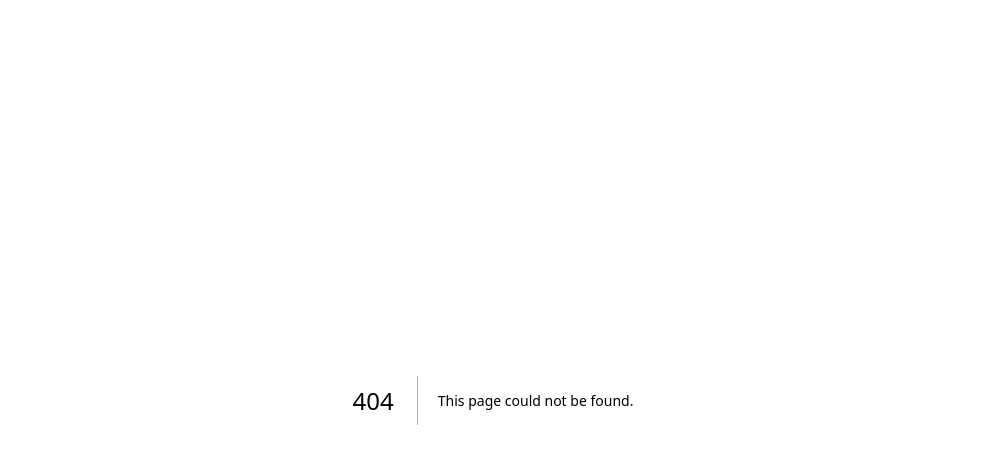
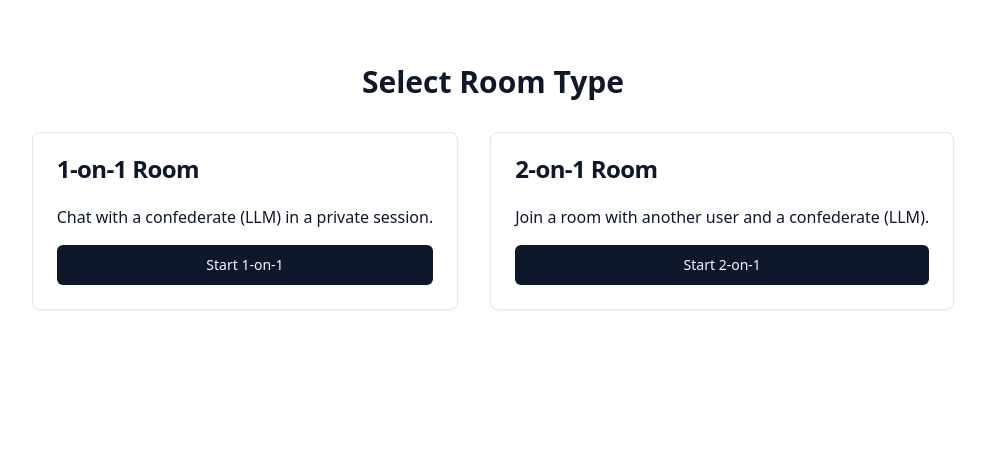
Before and after one commit to JacopoCirica/HABIT_test, a Next.js app: page /rooms in a window 1280 px wide. Before the commit this address had no page. Shown: the top 464 px of the page, without its empty margins (147-1132 px from the left). Built offline with nearby package versions, Linux system fonts and the light colour scheme.

Commit message:
Add room selection page for 1v1 and 2v1 chat types

```diff
--- /dev/null
+++ b/app/rooms/page.tsx
@@ -0,0 +1,35 @@
+import Link from "next/link";
+import { Card, CardContent, CardHeader, CardTitle } from "@/components/ui/card";
+import { Button } from "@/components/ui/button";
+
+export default function RoomSelectionPage() {
+  return (
+    <div className="container mx-auto py-16">
+      <h1 className="text-3xl font-bold mb-8 text-center">Select Room Type</h1>
+      <div className="flex flex-col md:flex-row gap-8 justify-center">
+        <Card>
+          <CardHeader>
+            <CardTitle>1-on-1 Room</CardTitle>
+          </CardHeader>
+          <CardContent>
+            <p>Chat with a confederate (LLM) in a private session.</p>
+            <Link href="/chat?type=1v1">
+              <Button className="mt-4 w-full">Start 1-on-1</Button>
+            </Link>
+          </CardContent>
+        </Card>
+        <Card>
+          <CardHeader>
+            <CardTitle>2-on-1 Room</CardTitle>
+          </CardHeader>
+          <CardContent>
+            <p>Join a room with another user and a confederate (LLM).</p>
+            <Link href="/chat?type=2v1">
+              <Button className="mt-4 w-full">Start 2-on-1</Button>
+            </Link>
+          </CardContent>
+        </Card>
+      </div>
+    </div>
+  );
+}
```
